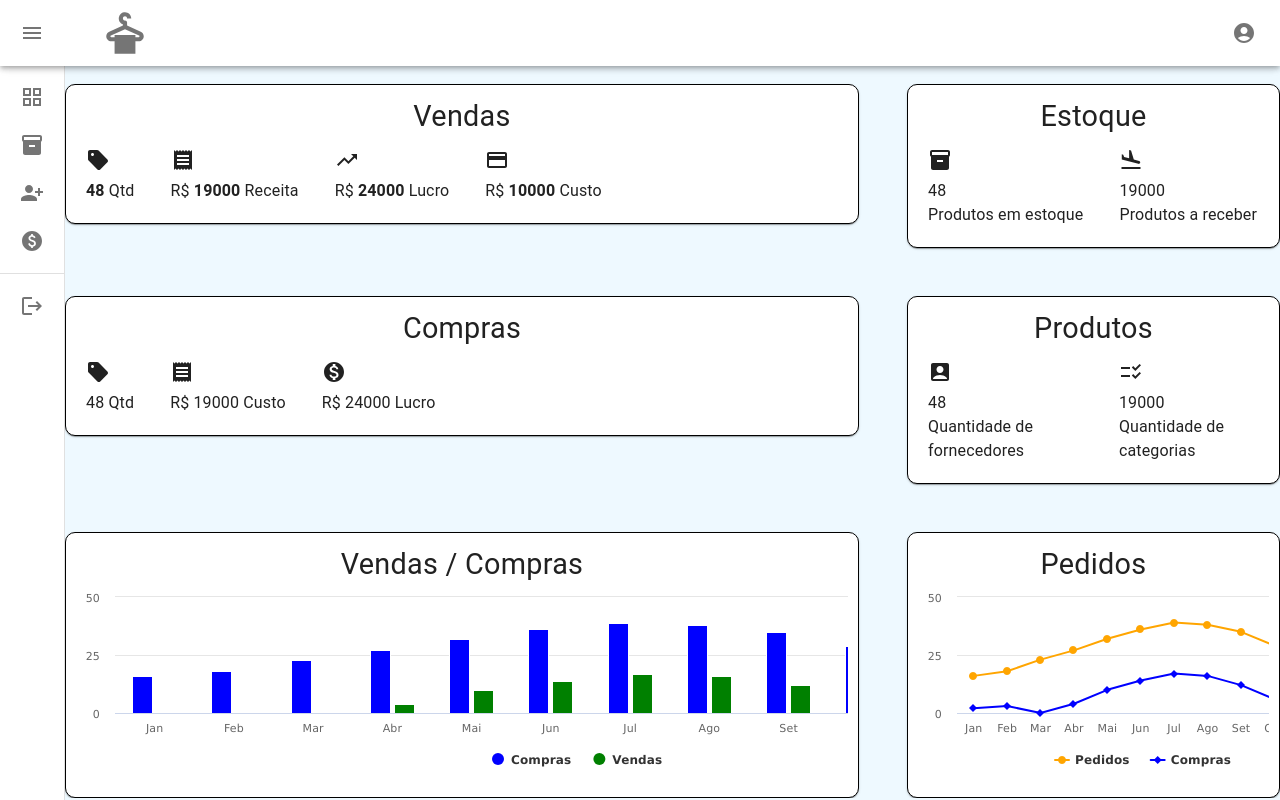
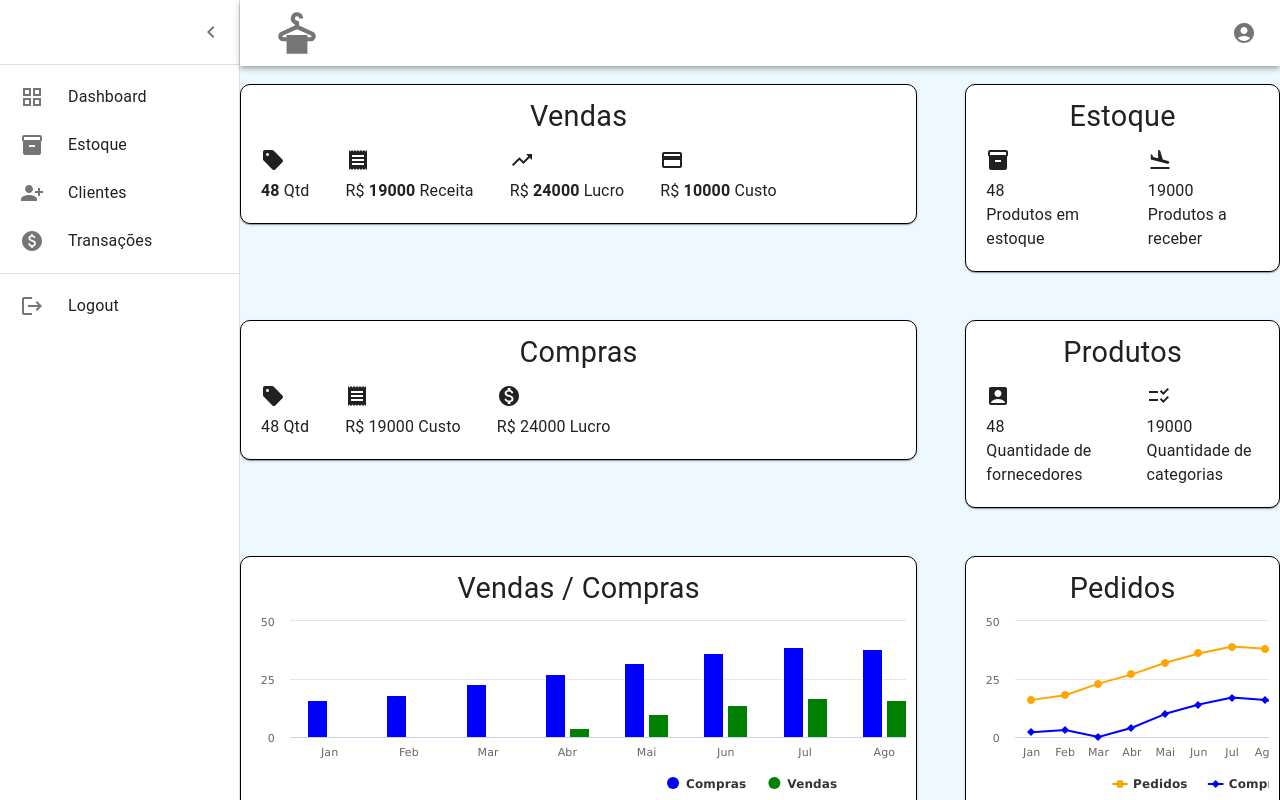
Before and after one commit to RicardoJun10r/SistemaAbstrato_FrontEnd, a React (Create React App) app in the folder systemabstract/: page / in a window 1280 px wide. Shown: the top 800 px of the page. Built offline with nearby package versions, Linux system fonts and the light colour scheme.

Commit message:
att sideBar e visaoGeral

```diff
--- a/systemabstract/src/components/NavBar/sideBar.js
+++ b/systemabstract/src/components/NavBar/sideBar.js
@@ -100,7 +100,7 @@ export default function SideBar({setIndex}) {
 
   const theme = useTheme();
 
-  const [open, setOpen] = useState(false);
+  const [open, setOpen] = useState(true);
 
   const handleDrawerOpen = () => {
     setOpen(true);
--- a/systemabstract/src/components/VisaoGeral/visaoGeral.js
+++ b/systemabstract/src/components/VisaoGeral/visaoGeral.js
@@ -76,7 +76,7 @@ const VisaoGeral = ({props}) => {
         dados.total_estoque_baixo = contarQuantidadeBaixa(produtos);
         dados.produto_maior_estoque = maiorEstoque(produtos);
         dados.produto_estoque_critico = estoqueCritico(produtos);
-    }, [produtos])
+    }, [])
 
 
     return(
```
